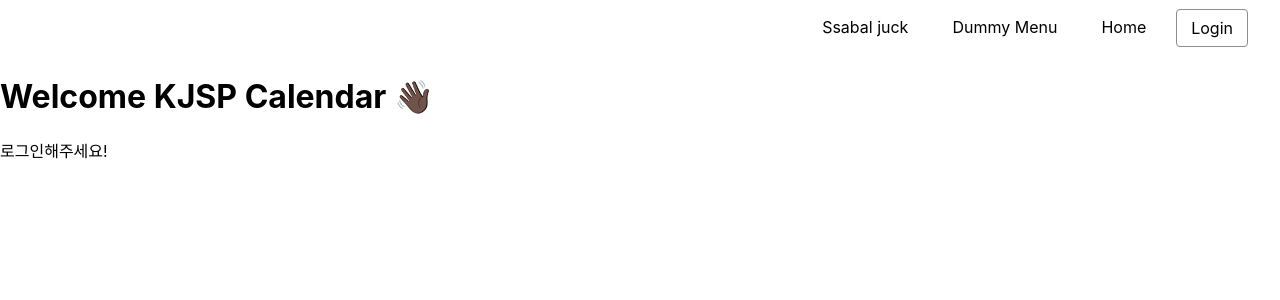
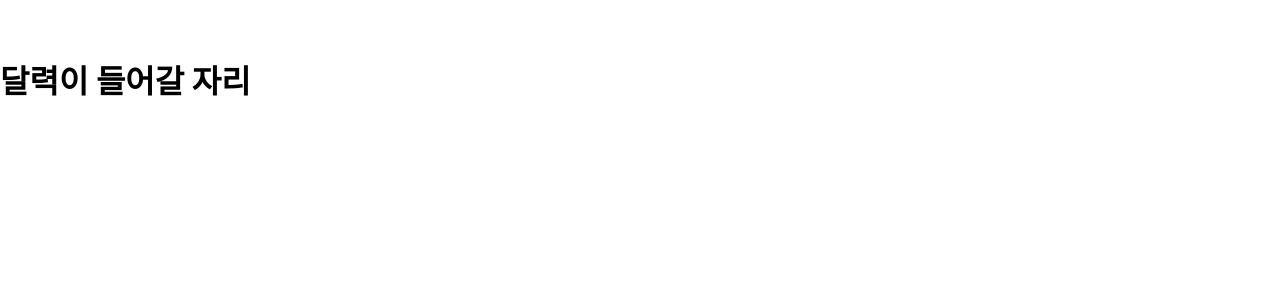
Before and after one commit to kimjangsimpark/calendar-app, a Next.js app: page / in a window 1280 px wide. Shown: the top 300 px of the page. Built offline with nearby package versions, Linux system fonts and the light colour scheme.

Commit message:
feat: Restructure layout
달력 컨트롤을 위한 헤더 레이아웃 (더미) 재구성하였음.

```diff
--- a/pages/index.tsx
+++ b/pages/index.tsx
@@ -4,16 +4,12 @@ import { User } from '@/interfaces';
 
 const IndexPage = () => {
   const authState: User = useAuthState();
+  // @todo 회원정보가 없으면 로그인 페이지로 리다이렉트
 
   return (
     <Layout title="Home | KJSP Calendar">
       <main>
-        <h1>Welcome KJSP Calendar 👋🏿</h1>
-        {authState.isLoggedIn ? (
-          <div>{authState.name}님 반갑습니다!</div>
-        ) : (
-          <div>로그인해주세요!</div>
-        )}
+        <h1>달력이 들어갈 자리</h1>
       </main>
     </Layout>
   );
--- a/src/components/Layout.tsx
+++ b/src/components/Layout.tsx
@@ -1,5 +1,4 @@
 import React, { ReactNode } from 'react';
-import Link from 'next/link';
 import Head from 'next/head';
 import { User } from '@/interfaces';
 import { useAuthState } from '@/contexts/auth.context';
@@ -22,24 +21,22 @@ const Layout = ({ children, title = 'This is the default title' }: Props) => {
         <meta name="viewport" content="initial-scale=1.0, width=device-width" />
       </Head>
       <header className={headerStyles.mainHeader}>
-        <nav className={headerStyles.headerNavigation}>
-          <Link href="/">
-            <a>Ssabal juck</a>
-          </Link>
-          <Link href="/">
-            <a>Dummy Menu</a>
-          </Link>
-          <Link href="/">
-            <a>Home</a>
-          </Link>
+        <aside className={headerStyles.headerToolbar}>
           {authState.isLoggedIn ? (
-            <a className={headerStyles.logout}>Logout</a>
-          ) : (
-            <Link href="/auth/login">
-              <a className={headerStyles.login}>Login</a>
-            </Link>
-          )}
-        </nav>
+            // @todo 달력 컨트롤 툴바
+            <>
+              <div className={headerStyles.yearMonthWrapper}>
+                <div>2021</div>
+                <div>06</div>
+              </div>
+              <div className={headerStyles.calendarControllerWrapper}>
+                <div>prev</div>
+                <div>today</div>
+                <div>next</div>
+              </div>
+            </>
+          ) : null}
+        </aside>
       </header>
       {children}
     </div>
--- a/src/styles/global.scss
+++ b/src/styles/global.scss
@@ -13,8 +13,14 @@ a {
   text-decoration: none;
 }
 
+ul {
+  list-style: none;
+}
+
 * {
   box-sizing: border-box;
+  margin: 0;
+  padding: 0;
 }
 
 main {
--- a/src/styles/header.module.scss
+++ b/src/styles/header.module.scss
@@ -3,28 +3,39 @@ header.mainHeader {
   height: 3.5rem;
   display: flex;
   align-items: center;
-  flex-direction: row-reverse;
   padding: {
-    left: 2rem;
-    right: 2rem;
+    left: 1.125rem;
+    right: 1.125rem;
   }
 }
 
-nav.headerNavigation {
+aside.headerToolbar {
   display: flex;
-  a {
-    display: block;
-    padding: {
-      left: 0.875rem;
-      top: 0.5rem;
-      right: 0.875rem;
-      bottom: 0.5rem;
+  justify-content: space-between;
+  width: 100%;
+
+  .yearMonthWrapper {
+    display: flex;
+
+    div {
+      margin-right: 0.3125rem;
     }
-    margin-left: 1rem;
+  }
+
+  .calendarControllerWrapper {
+    display: flex;
+
+    div {
+      margin-left: 0.3125rem;
+    }
   }
 
   .login {
     border: 1px solid #8d8d8d;
     border-radius: 0.25rem;
   }
+
+  .logoutButton {
+    padding: 0.5rem;
+  }
 }
```
